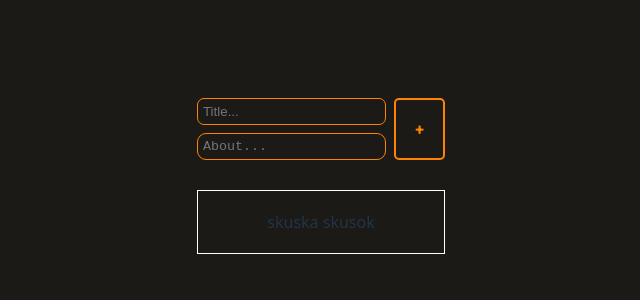
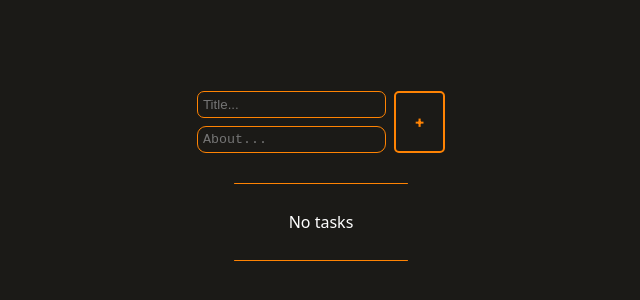
Before and after one commit to imrisko222/toDoApp, a React (Vite) app: page / in a window 1280 px wide. Shown: the part 224-524 px from the top of the page, without its empty margins (319-959 px from the left). Built offline with nearby package versions, Linux system fonts and the light colour scheme.

Commit message:
dokoncena komponenta NoTasks a pridana nova komp EditButtons

```diff
--- a/index.html
+++ b/index.html
@@ -9,6 +9,10 @@
       href="https://fonts.googleapis.com/css2?family=Roboto:ital,wght@0,100..900;1,100..900&display=swap"
       rel="stylesheet"
     />
+    <link
+      href="https://fonts.googleapis.com/css2?family=Inter:wght@400;500&display=swap"
+      rel="stylesheet"
+    />
     <meta name="viewport" content="width=device-width, initial-scale=1.0" />
     <title>Vite + React</title>
   </head>
--- a/package.json
+++ b/package.json
@@ -11,7 +11,8 @@
   },
   "dependencies": {
     "react": "^19.0.0",
-    "react-dom": "^19.0.0"
+    "react-dom": "^19.0.0",
+    "react-icons": "^5.5.0"
   },
   "devDependencies": {
     "@eslint/js": "^9.21.0",
--- /dev/null
+++ b/src/components/EditButtons/EditButtons.jsx
@@ -0,0 +1,22 @@
+import React from "react";
+import { IoShareSocialSharp } from "react-icons/io5";
+import { IoIosInformation } from "react-icons/io";
+import { MdEdit } from "react-icons/md";
+
+const EditButtons = () => {
+  return (
+    <div>
+      <button>
+        <IoShareSocialSharp />
+      </button>
+      <button>
+        <IoIosInformation />
+      </button>
+      <button>
+        <MdEdit />
+      </button>
+    </div>
+  );
+};
+
+export default EditButtons;
--- a/src/components/NoTasks/NoTasks.jsx
+++ b/src/components/NoTasks/NoTasks.jsx
@@ -4,7 +4,9 @@ import styles from "./NoTasks.module.css";
 const NoTasks = () => {
   return (
     <div className={styles.container}>
-      <p>skuska skusok</p>
+      <div></div> {/* vrchna ciara */}
+      <p>No tasks</p>
+      <div></div> {/* spodna ciara */}
     </div>
   );
 };
--- a/src/components/NoTasks/NoTasks.module.css
+++ b/src/components/NoTasks/NoTasks.module.css
@@ -0,0 +1,16 @@
+.container {
+  display: flex;
+  flex-direction: column;
+  justify-content: center;
+  align-items: center;
+  gap: 10px;
+  color: #fff;
+}
+
+.container > div {
+  font-family: "Inter", "Arial", sans-serif;
+  width: 70%;
+  height: 1px;
+  border-radius: 3px;
+  background-color: #ff8303;
+}
--- a/src/components/TaskList/TaskList.jsx
+++ b/src/components/TaskList/TaskList.jsx
@@ -1,5 +1,6 @@
 import React from "react";
 import NoTasks from "../NoTasks/NoTasks";
+import EditButtons from "../EditButtons/EditButtons";
 import styles from "./TaskList.module.css";
 
 const TaskList = ({ tasks, updateTasks }) => {
@@ -11,7 +12,7 @@ const TaskList = ({ tasks, updateTasks }) => {
 
   return (
     <div className={styles.container}>
-      {tasks.lenght > 0 ? (
+      {tasks.length > 0 ? (
         tasks.map((task) => (
           <div key={task.id} className={styles.taskContainer}>
             <div className={styles.taskText}>
--- a/src/components/TaskList/TaskList.module.css
+++ b/src/components/TaskList/TaskList.module.css
@@ -4,8 +4,8 @@
   gap: 16px;
   margin-top: 30px;
   /* zmazat, ked nebude treba */
-  border: 1px solid white;
-  padding: 3px;
+  /* border: 1px solid white;
+  padding: 3px; */
 }
 
 .taskContainer {
```
Also changed, not shown: 1 other file (tests, documents, lock files or other folders).
